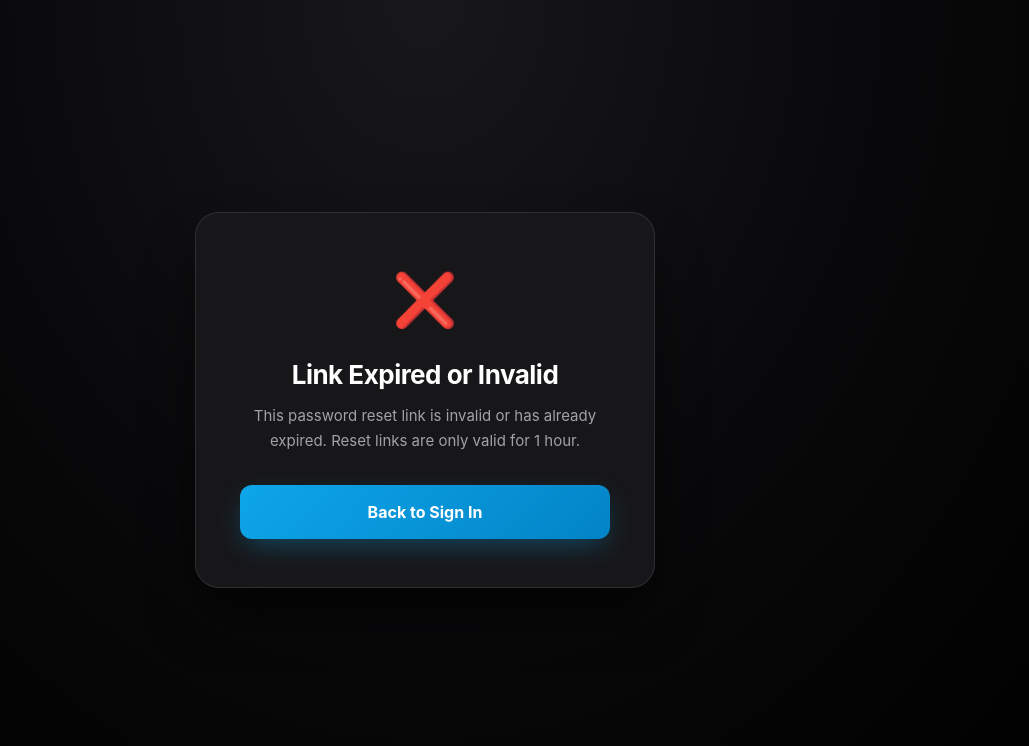
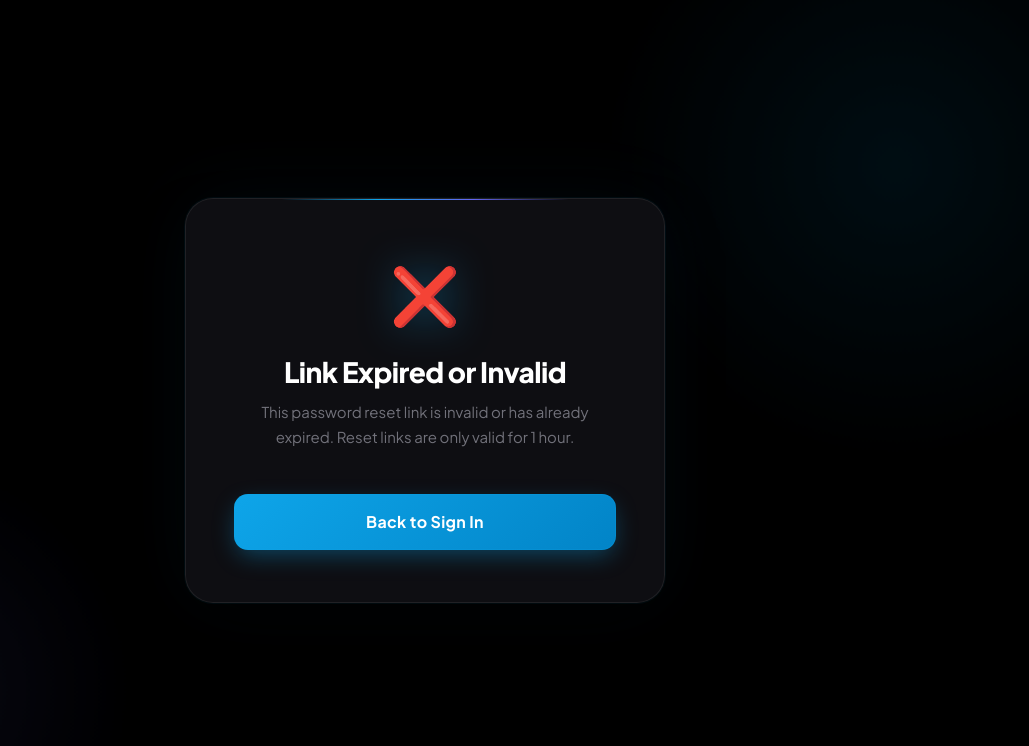
Before and after one commit to H24-D/Personal-Book-Tracker-System, a React (Vite) app in the folder Frontend/: page /reset-password in a window 1280 px wide. Shown: the top 746 px of the page, without its empty margins (215-1244 px from the left). Built offline with nearby package versions, Linux system fonts and the light colour scheme.

Commit message:
Update ResetPassword.css

```diff
--- a/Frontend/src/routes/ResetPassword.css
+++ b/Frontend/src/routes/ResetPassword.css
@@ -1,64 +1,162 @@
+@import url('https://fonts.googleapis.com/css2?family=Plus+Jakarta+Sans:wght@300;400;500;600;700;800&display=swap');
+
+*, *::before, *::after {
+  box-sizing: border-box;
+  margin: 0;
+  padding: 0;
+}
+
+/* ══════════════════════════════════════
+   WRAPPER & BACKGROUND
+══════════════════════════════════════ */
 .rp-wrapper {
   width: 100vw;
-  height: 100vh;
-  background: radial-gradient(ellipse at top, #18181b 0%, #09090b 50%, #000000 100%);
+  min-height: 100vh;
+  background: #000000;
   display: flex;
   align-items: center;
   justify-content: center;
-  padding: 20px;
-  position: fixed;
-  inset: 0;
+  padding: 24px 16px;
+  position: relative;
+  overflow: hidden;
+  font-family: 'Plus Jakarta Sans', -apple-system, BlinkMacSystemFont, sans-serif;
 }
 
-.rp-box {
-  width: 100%;
-  max-width: 460px;
-  background: rgba(24, 24, 27, 0.98);
-  border: 1px solid rgba(255, 255, 255, 0.1);
-  border-radius: 24px;
-  padding: 48px 44px;
-  box-shadow: 0 30px 60px -15px rgba(0, 0, 0, 0.8);
-  text-align: center;
-  animation: slideUp 0.5s cubic-bezier(0.16, 1, 0.3, 1);
+/* Animated gradient orbs in background */
+.rp-wrapper::before {
+  content: '';
+  position: absolute;
+  width: 700px;
+  height: 700px;
+  background: radial-gradient(circle, rgba(14, 165, 233, 0.12) 0%, transparent 65%);
+  top: -200px;
+  right: -200px;
+  animation: orbFloat 8s ease-in-out infinite;
+  pointer-events: none;
 }
 
-@keyframes slideUp {
-  from { opacity: 0; transform: translateY(30px) scale(0.97); }
-  to   { opacity: 1; transform: translateY(0) scale(1); }
+.rp-wrapper::after {
+  content: '';
+  position: absolute;
+  width: 500px;
+  height: 500px;
+  background: radial-gradient(circle, rgba(99, 102, 241, 0.1) 0%, transparent 65%);
+  bottom: -150px;
+  left: -150px;
+  animation: orbFloat 10s ease-in-out infinite reverse;
+  pointer-events: none;
 }
 
-.rp-icon {
-  font-size: 52px;
-  margin-bottom: 16px;
-  animation: bounceIn 0.5s cubic-bezier(0.16, 1, 0.3, 1);
+@keyframes orbFloat {
+  0%, 100% { transform: translate(0, 0) scale(1); opacity: 0.6; }
+  33%       { transform: translate(30px, -20px) scale(1.1); opacity: 0.9; }
+  66%       { transform: translate(-20px, 15px) scale(0.95); opacity: 0.7; }
 }
 
-@keyframes bounceIn {
-  from { opacity: 0; transform: scale(0.5); }
-  to   { opacity: 1; transform: scale(1); }
+/* ══════════════════════════════════════
+   CARD
+══════════════════════════════════════ */
+.rp-box {
+  position: relative;
+  z-index: 1;
+  width: 100%;
+  max-width: 480px;
+  background: rgba(15, 15, 20, 0.95);
+  border: 1px solid rgba(255, 255, 255, 0.08);
+  border-radius: 28px;
+  padding: 52px 48px;
+  box-shadow:
+    0 0 0 1px rgba(14, 165, 233, 0.05),
+    0 32px 64px -16px rgba(0, 0, 0, 0.9),
+    0 0 80px rgba(14, 165, 233, 0.06);
+  text-align: center;
+  animation: cardEntrance 0.6s cubic-bezier(0.16, 1, 0.3, 1) both;
+  backdrop-filter: blur(20px);
 }
 
+@keyframes cardEntrance {
+  from {
+    opacity: 0;
+    transform: translateY(40px) scale(0.96);
+    filter: blur(4px);
+  }
+  to {
+    opacity: 1;
+    transform: translateY(0) scale(1);
+    filter: blur(0);
+  }
+}
+
+/* Glowing top border accent */
+.rp-box::before {
+  content: '';
+  position: absolute;
+  top: 0;
+  left: 50%;
+  transform: translateX(-50%);
+  width: 60%;
+  height: 1px;
+  background: linear-gradient(90deg, transparent, #0ea5e9, #6366f1, transparent);
+  border-radius: 0 0 4px 4px;
+}
+
+/* ══════════════════════════════════════
+   ICON
+══════════════════════════════════════ */
+.rp-icon {
+  font-size: 56px;
+  margin-bottom: 20px;
+  display: inline-block;
+  animation: iconPop 0.5s cubic-bezier(0.34, 1.56, 0.64, 1) 0.2s both;
+  filter: drop-shadow(0 0 20px rgba(14, 165, 233, 0.4));
+}
+
+@keyframes iconPop {
+  from { opacity: 0; transform: scale(0.4) rotate(-10deg); }
+  to   { opacity: 1; transform: scale(1) rotate(0deg); }
+}
+
+/* ══════════════════════════════════════
+   TYPOGRAPHY
+══════════════════════════════════════ */
 .rp-title {
-  font-size: 26px;
-  font-weight: 700;
+  font-size: 28px;
+  font-weight: 800;
   color: #ffffff;
-  letter-spacing: -0.5px;
-  margin: 0 0 10px;
+  letter-spacing: -0.6px;
+  margin-bottom: 10px;
+  line-height: 1.2;
+  animation: fadeSlideUp 0.5s ease 0.25s both;
 }
 
 .rp-subtitle {
   font-size: 15px;
-  color: #a1a1aa;
-  line-height: 1.65;
-  margin: 0 0 32px;
+  color: #71717a;
+  line-height: 1.7;
+  margin-bottom: 36px;
+  font-weight: 400;
+  animation: fadeSlideUp 0.5s ease 0.3s both;
 }
 
-/* ── Form ── */
+.rp-subtitle strong {
+  color: #0ea5e9;
+  font-weight: 600;
+}
+
+@keyframes fadeSlideUp {
+  from { opacity: 0; transform: translateY(12px); }
+  to   { opacity: 1; transform: translateY(0); }
+}
+
+/* ══════════════════════════════════════
+   FORM
+══════════════════════════════════════ */
 .rp-form {
-  text-align: left;
   display: flex;
   flex-direction: column;
-  gap: 18px;
+  gap: 20px;
+  text-align: left;
+  animation: fadeSlideUp 0.5s ease 0.35s both;
 }
 
 .rp-field {
@@ -68,147 +166,342 @@
 }
 
 .rp-field label {
-  font-size: 14px;
+  font-size: 13px;
   font-weight: 600;
-  color: #f4f4f5;
+  color: #a1a1aa;
+  letter-spacing: 0.06em;
+  text-transform: uppercase;
 }
 
 .rp-field input {
-  padding: 14px 18px;
-  background: #18181b;
-  border: 2px solid #27272a;
-  border-radius: 12px;
+  width: 100%;
+  padding: 15px 18px;
+  background: rgba(255, 255, 255, 0.04);
+  border: 1.5px solid rgba(255, 255, 255, 0.08);
+  border-radius: 14px;
   font-size: 15px;
-  color: #fafafa;
   font-family: inherit;
-  transition: all 0.3s ease;
-  width: 100%;
+  font-weight: 500;
+  color: #f4f4f5;
+  outline: none;
+  transition:
+    border-color 0.25s ease,
+    background 0.25s ease,
+    box-shadow 0.25s ease,
+    transform 0.2s ease;
+  -webkit-appearance: none;
+}
+
+.rp-field input::placeholder {
+  color: #3f3f46;
+  font-weight: 400;
+}
+
+.rp-field input:hover:not(:disabled) {
+  border-color: rgba(255, 255, 255, 0.15);
+  background: rgba(255, 255, 255, 0.06);
 }
 
 .rp-field input:focus {
-  outline: none;
   border-color: #0ea5e9;
-  background: #27272a;
-  box-shadow: 0 0 0 4px rgba(14, 165, 233, 0.15);
+  background: rgba(14, 165, 233, 0.06);
+  box-shadow:
+    0 0 0 4px rgba(14, 165, 233, 0.12),
+    0 0 20px rgba(14, 165, 233, 0.08);
+  transform: translateY(-1px);
 }
 
 .rp-field input:disabled {
-  opacity: 0.5;
+  opacity: 0.4;
   cursor: not-allowed;
 }
 
-.rp-field input::placeholder {
-  color: #52525b;
-}
-
-/* ── Alert ── */
+/* ══════════════════════════════════════
+   ALERT
+══════════════════════════════════════ */
 .rp-alert {
   display: flex;
-  align-items: center;
+  align-items: flex-start;
   gap: 10px;
   padding: 14px 16px;
-  background: rgba(239, 68, 68, 0.15);
-  border: 1px solid rgba(239, 68, 68, 0.35);
-  border-radius: 10px;
+  background: rgba(239, 68, 68, 0.08);
+  border: 1px solid rgba(239, 68, 68, 0.2);
+  border-radius: 12px;
   color: #fca5a5;
   font-size: 14px;
   font-weight: 500;
-  animation: shake 0.4s cubic-bezier(0.36, 0.07, 0.19, 0.97);
+  line-height: 1.5;
+  text-align: left;
+  animation: shakeAlert 0.4s cubic-bezier(0.36, 0.07, 0.19, 0.97);
 }
 
-@keyframes shake {
-  0%, 100% { transform: translateX(0); }
-  25%       { transform: translateX(-6px); }
-  75%       { transform: translateX(6px); }
+.rp-alert span:first-child {
+  font-size: 16px;
+  flex-shrink: 0;
+  margin-top: 1px;
 }
 
-/* ── Button ── */
+@keyframes shakeAlert {
+  0%, 100% { transform: translateX(0); }
+  20%       { transform: translateX(-6px); }
+  40%       { transform: translateX(6px); }
+  60%       { transform: translateX(-4px); }
+  80%       { transform: translateX(4px); }
+}
+
+/* ══════════════════════════════════════
+   PRIMARY BUTTON
+══════════════════════════════════════ */
 .rp-button {
-  display: flex;
+  display: inline-flex;
   align-items: center;
   justify-content: center;
   gap: 8px;
   width: 100%;
-  padding: 15px 24px;
-  background: linear-gradient(135deg, #0ea5e9 0%, #0284c7 100%);
+  padding: 16px 24px;
+  background: linear-gradient(135deg, #0ea5e9 0%, #0284c7 50%, #0369a1 100%);
+  background-size: 200% 200%;
   color: #ffffff;
   border: none;
-  border-radius: 12px;
+  border-radius: 14px;
   font-size: 16px;
   font-weight: 700;
   font-family: inherit;
+  letter-spacing: 0.02em;
   cursor: pointer;
   text-decoration: none;
-  margin-top: 4px;
-  transition: all 0.3s cubic-bezier(0.4, 0, 0.2, 1);
-  box-shadow: 0 10px 28px -7px rgba(14, 165, 233, 0.4);
+  margin-top: 6px;
+  transition:
+    transform 0.2s cubic-bezier(0.34, 1.56, 0.64, 1),
+    box-shadow 0.25s ease,
+    background-position 0.4s ease,
+    opacity 0.2s ease;
+  box-shadow:
+    0 8px 24px -4px rgba(14, 165, 233, 0.4),
+    0 0 0 1px rgba(14, 165, 233, 0.2) inset;
+  position: relative;
+  overflow: hidden;
+}
+
+/* Shine sweep on hover */
+.rp-button::after {
+  content: '';
+  position: absolute;
+  top: 0;
+  left: -100%;
+  width: 60%;
+  height: 100%;
+  background: linear-gradient(90deg, transparent, rgba(255,255,255,0.15), transparent);
+  transition: left 0.5s ease;
+  pointer-events: none;
 }
 
 .rp-button:hover:not(:disabled) {
-  transform: translateY(-2px);
-  box-shadow: 0 20px 40px -10px rgba(14, 165, 233, 0.5);
-  background: linear-gradient(135deg, #38bdf8 0%, #0ea5e9 100%);
+  transform: translateY(-3px) scale(1.01);
+  box-shadow:
+    0 16px 40px -8px rgba(14, 165, 233, 0.55),
+    0 0 0 1px rgba(14, 165, 233, 0.3) inset;
+  background-position: right center;
+}
+
+.rp-button:hover:not(:disabled)::after {
+  left: 150%;
+}
+
+.rp-button:active:not(:disabled) {
+  transform: translateY(-1px) scale(0.99);
+  box-shadow: 0 6px 16px -4px rgba(14, 165, 233, 0.35);
 }
 
 .rp-button:disabled {
-  opacity: 0.65;
+  opacity: 0.5;
   cursor: not-allowed;
   transform: none;
+  box-shadow: none;
 }
 
-/* ── Spinners ── */
+/* ══════════════════════════════════════
+   SPINNERS
+══════════════════════════════════════ */
 .rp-spinner {
-  width: 36px;
-  height: 36px;
-  border: 3px solid rgba(14, 165, 233, 0.2);
+  width: 40px;
+  height: 40px;
+  border: 3px solid rgba(14, 165, 233, 0.15);
   border-top-color: #0ea5e9;
   border-radius: 50%;
   animation: spin 0.8s linear infinite;
-  margin: 0 auto 16px;
+  margin: 0 auto 20px;
 }
 
 .rp-spinner-sm {
   display: inline-block;
   width: 16px;
   height: 16px;
-  border: 2px solid rgba(255, 255, 255, 0.3);
+  border: 2.5px solid rgba(255, 255, 255, 0.25);
   border-top-color: white;
   border-radius: 50%;
   animation: spin 0.7s linear infinite;
+  flex-shrink: 0;
 }
 
 @keyframes spin {
   to { transform: rotate(360deg); }
 }
 
-/* ── Checking state ── */
+/* ══════════════════════════════════════
+   CHECKING STATE
+══════════════════════════════════════ */
 .rp-checking {
   display: flex;
   flex-direction: column;
   align-items: center;
-  color: #a1a1aa;
-  font-size: 15px;
+  gap: 4px;
+  padding: 16px 0;
 }
 
-/* ── Back link ── */
+.rp-checking p {
+  color: #71717a;
+  font-size: 15px;
+  font-weight: 500;
+  animation: pulse 1.5s ease-in-out infinite;
+}
+
+@keyframes pulse {
+  0%, 100% { opacity: 1; }
+  50%       { opacity: 0.5; }
+}
+
+/* ══════════════════════════════════════
+   BACK LINK
+══════════════════════════════════════ */
 .rp-back-link {
   display: inline-block;
-  margin-top: 20px;
+  margin-top: 22px;
   font-size: 14px;
   font-weight: 600;
-  color: #71717a;
+  color: #52525b;
   text-decoration: none;
+  transition: color 0.2s ease, transform 0.2s ease;
+  position: relative;
+}
+
+.rp-back-link::after {
+  content: '';
+  position: absolute;
+  bottom: -2px;
+  left: 0;
+  width: 0;
+  height: 1px;
+  background: #0ea5e9;
+  transition: width 0.3s ease;
+}
+
+.rp-back-link:hover {
+  color: #0ea5e9;
+  transform: translateX(-3px);
+}
+
+.rp-back-link:hover::after {
+  width: 100%;
+}
+
+/* ══════════════════════════════════════
+   DIVIDER
+══════════════════════════════════════ */
+.rp-divider {
+  width: 100%;
+  height: 1px;
+  background: linear-gradient(90deg, transparent, rgba(255,255,255,0.06), transparent);
+  margin: 8px 0;
+}
+
+/* ══════════════════════════════════════
+   PASSWORD STRENGTH HINT
+══════════════════════════════════════ */
+.rp-hint {
+  font-size: 12px;
+  color: #3f3f46;
+  margin-top: 4px;
+  line-height: 1.5;
   transition: color 0.2s;
 }
 
-.rp-back-link:hover {
-  color: #a1a1aa;
+.rp-field input:focus ~ .rp-hint {
+  color: #71717a;
 }
 
-@media (max-width: 480px) {
+/* ══════════════════════════════════════
+   SUCCESS STATE EXTRA STYLING
+══════════════════════════════════════ */
+.rp-box .rp-icon + .rp-title + .rp-subtitle + .rp-button {
+  margin-top: 8px;
+}
+
+/* ══════════════════════════════════════
+   RESPONSIVE — TABLET
+══════════════════════════════════════ */
+@media (max-width: 640px) {
   .rp-box {
-    padding: 36px 24px;
+    padding: 40px 28px;
+    border-radius: 24px;
+    max-width: 100%;
+  }
+
+  .rp-title {
+    font-size: 24px;
+  }
+
+  .rp-subtitle {
+    font-size: 14px;
+    margin-bottom: 28px;
+  }
+
+  .rp-icon {
+    font-size: 48px;
+  }
+
+  .rp-field input {
+    padding: 14px 16px;
+    font-size: 16px; /* prevents zoom on iOS */
+  }
+
+  .rp-button {
+    padding: 15px 20px;
+    font-size: 15px;
+  }
+}
+
+/* ══════════════════════════════════════
+   RESPONSIVE — MOBILE
+══════════════════════════════════════ */
+@media (max-width: 380px) {
+  .rp-box {
+    padding: 32px 20px;
     border-radius: 20px;
   }
-  .rp-title { font-size: 22px; }
+
+  .rp-title {
+    font-size: 22px;
+  }
+
+  .rp-icon {
+    font-size: 44px;
+  }
 }
+
+/* ══════════════════════════════════════
+   SMOOTH SCROLL (global)
+══════════════════════════════════════ */
+html {
+  scroll-behavior: smooth;
+}
+
+/* ══════════════════════════════════════
+   FOCUS VISIBLE (accessibility)
+══════════════════════════════════════ */
+.rp-button:focus-visible,
+.rp-back-link:focus-visible,
+.rp-field input:focus-visible {
+  outline: 2px solid #0ea5e9;
+  outline-offset: 3px;
+}
```
